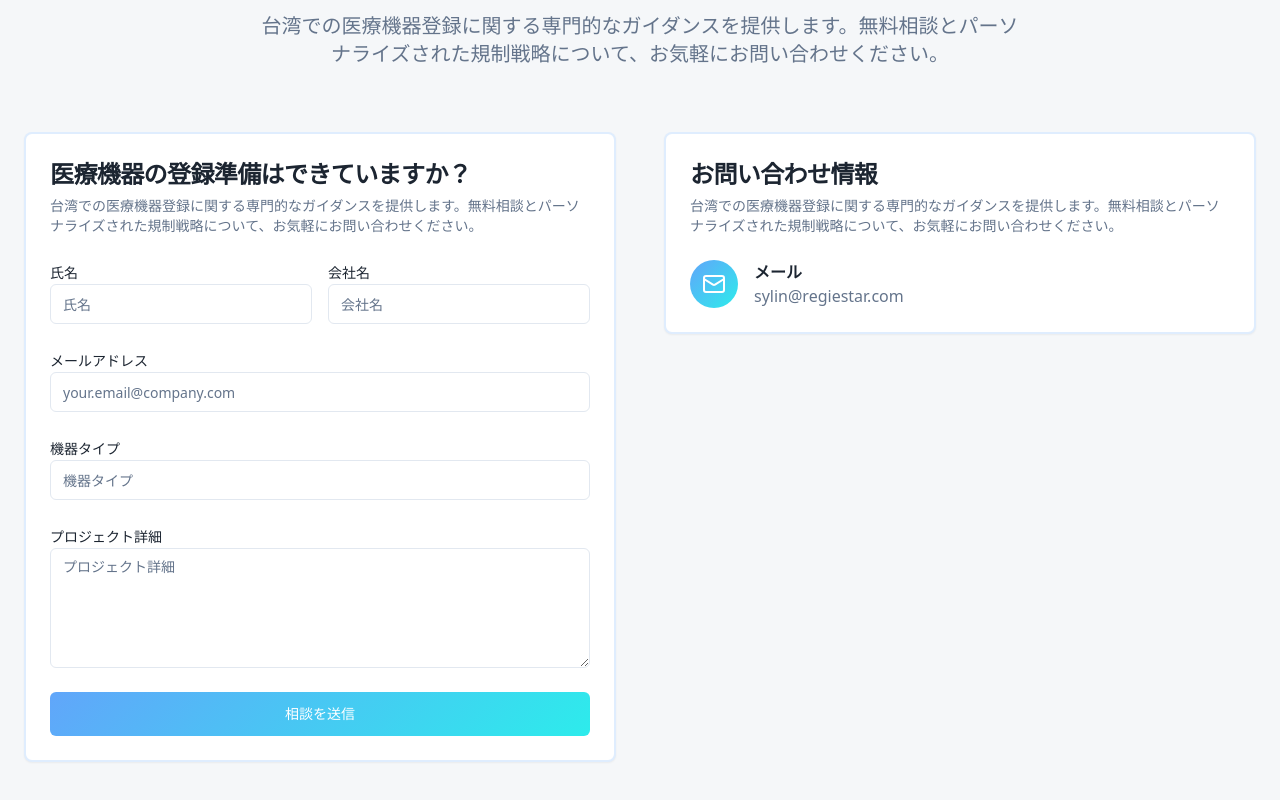
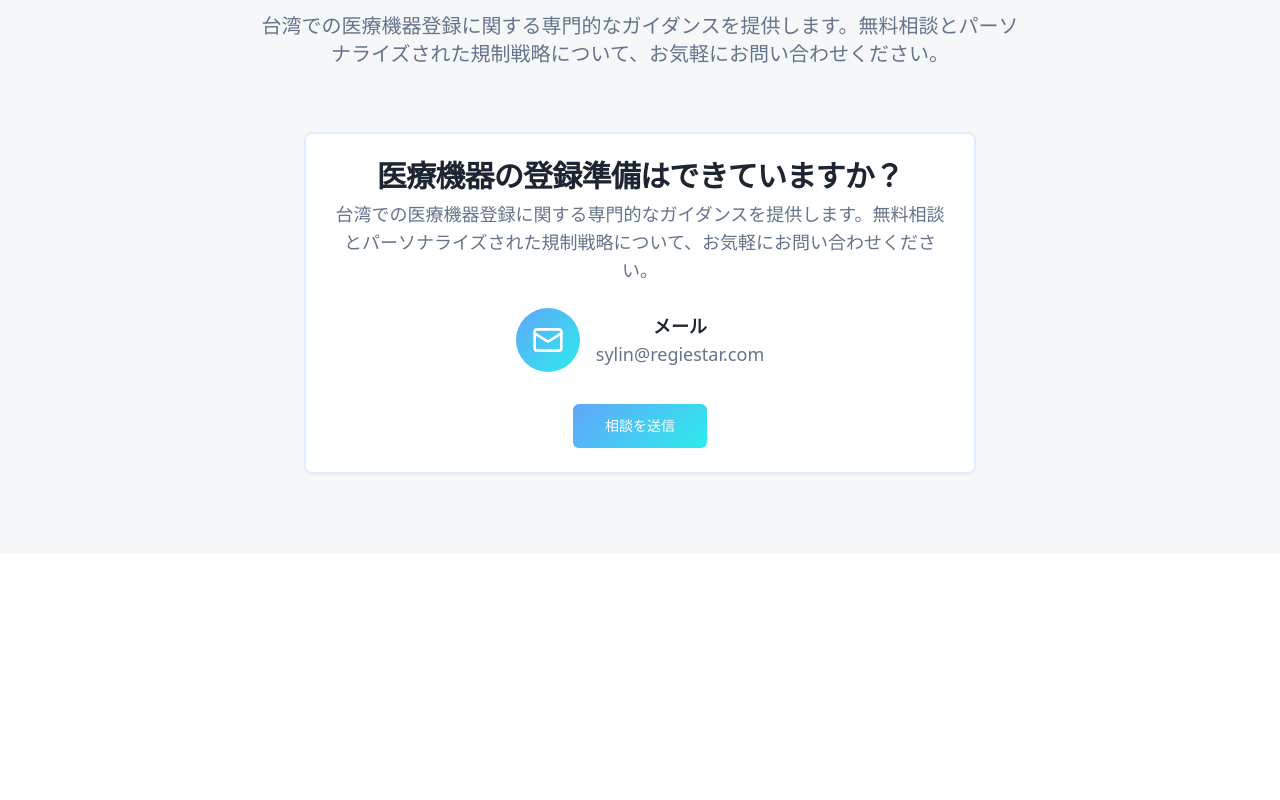
Before and after one commit to swedelin/taiwan-medreg-guide, a React (Vite) app: page / in a window 1280 px wide. Shown: the part 2158-2958 px from the top of the page. After the commit the page ends 2712 px from the top, so only its background shows below. Built offline with nearby package versions, Linux system fonts and the light colour scheme.

Commit message:
Merge contact sections and remove fields
Merge the "Ready to Register Your Medical Device?" section with the "Contact Information" section. Remove the name, company, email, device type, and project details fields from the contact form.

```diff
--- a/src/components/Contact.tsx
+++ b/src/components/Contact.tsx
@@ -21,75 +21,34 @@ const Contact = () => {
           </p>
         </div>
 
-        <div className="grid grid-cols-1 lg:grid-cols-2 gap-12">
-          {/* Contact Form */}
-          <Card className="border-2 border-medical-blue/20">
-            <CardHeader>
-              <CardTitle className="text-2xl text-foreground">{t('contactTitle')}</CardTitle>
-              <CardDescription>
+        <div className="flex justify-center">
+          <Card className="border-2 border-medical-blue/20 max-w-2xl w-full">
+            <CardHeader className="text-center">
+              <CardTitle className="text-3xl text-foreground">{t('contactTitle')}</CardTitle>
+              <CardDescription className="text-lg">
                 {t('contactDescription')}
               </CardDescription>
             </CardHeader>
-            <CardContent className="space-y-6">
-              <div className="grid grid-cols-1 md:grid-cols-2 gap-4">
-                <div>
-                  <Label htmlFor="firstName">{t('contactName')}</Label>
-                  <Input id="firstName" placeholder={t('contactName')} />
+            <CardContent className="space-y-8">
+              <div className="flex items-center justify-center space-x-4">
+                <div className="w-16 h-16 bg-medical-gradient rounded-full flex items-center justify-center">
+                  <Mail className="w-8 h-8 text-white" />
                 </div>
-                <div>
-                  <Label htmlFor="lastName">{t('contactCompany')}</Label>
-                  <Input id="lastName" placeholder={t('contactCompany')} />
+                <div className="text-center">
+                  <p className="font-semibold text-foreground text-lg">{t('contactInfoEmail')}</p>
+                  <p className="text-muted-foreground text-lg">sylin@regiestar.com</p>
                 </div>
               </div>
 
-              <div>
-                <Label htmlFor="email">{t('contactEmail')}</Label>
-                <Input id="email" type="email" placeholder="your.email@company.com" />
+              <div className="text-center">
+                <Button variant="medical" size="lg" asChild>
+                  <a href="mailto:sylin@regiestar.com">
+                    {t('contactSubmit')}
+                  </a>
+                </Button>
               </div>
-
-              <div>
-                <Label htmlFor="deviceType">{t('contactDeviceType')}</Label>
-                <Input id="deviceType" placeholder={t('contactDeviceType')} />
-              </div>
-
-              <div>
-                <Label htmlFor="message">{t('contactDetails')}</Label>
-                <Textarea
-                  id="message"
-                  placeholder={t('contactDetails')}
-                  className="min-h-[120px]"
-                />
-              </div>
-
-              <Button variant="medical" className="w-full" size="lg">
-                {t('contactSubmit')}
-              </Button>
             </CardContent>
           </Card>
-
-          {/* Contact Information */}
-          <div className="space-y-8">
-            <Card className="border-2 border-medical-blue/20">
-              <CardHeader>
-                <CardTitle className="text-2xl text-foreground">{t('contactInfoTitle')}</CardTitle>
-                <CardDescription>
-                  {t('contactDescription')}
-                </CardDescription>
-              </CardHeader>
-              <CardContent className="space-y-6">
-                <div className="flex items-center space-x-4">
-                  <div className="w-12 h-12 bg-medical-gradient rounded-full flex items-center justify-center">
-                    <Mail className="w-6 h-6 text-white" />
-                  </div>
-                  <div>
-                    <p className="font-semibold text-foreground">{t('contactInfoEmail')}</p>
-                    <p className="text-muted-foreground">sylin@regiestar.com</p>
-                  </div>
-                </div>
-              </CardContent>
-            </Card>
-
-          </div>
         </div>
       </div>
     </section>
```
